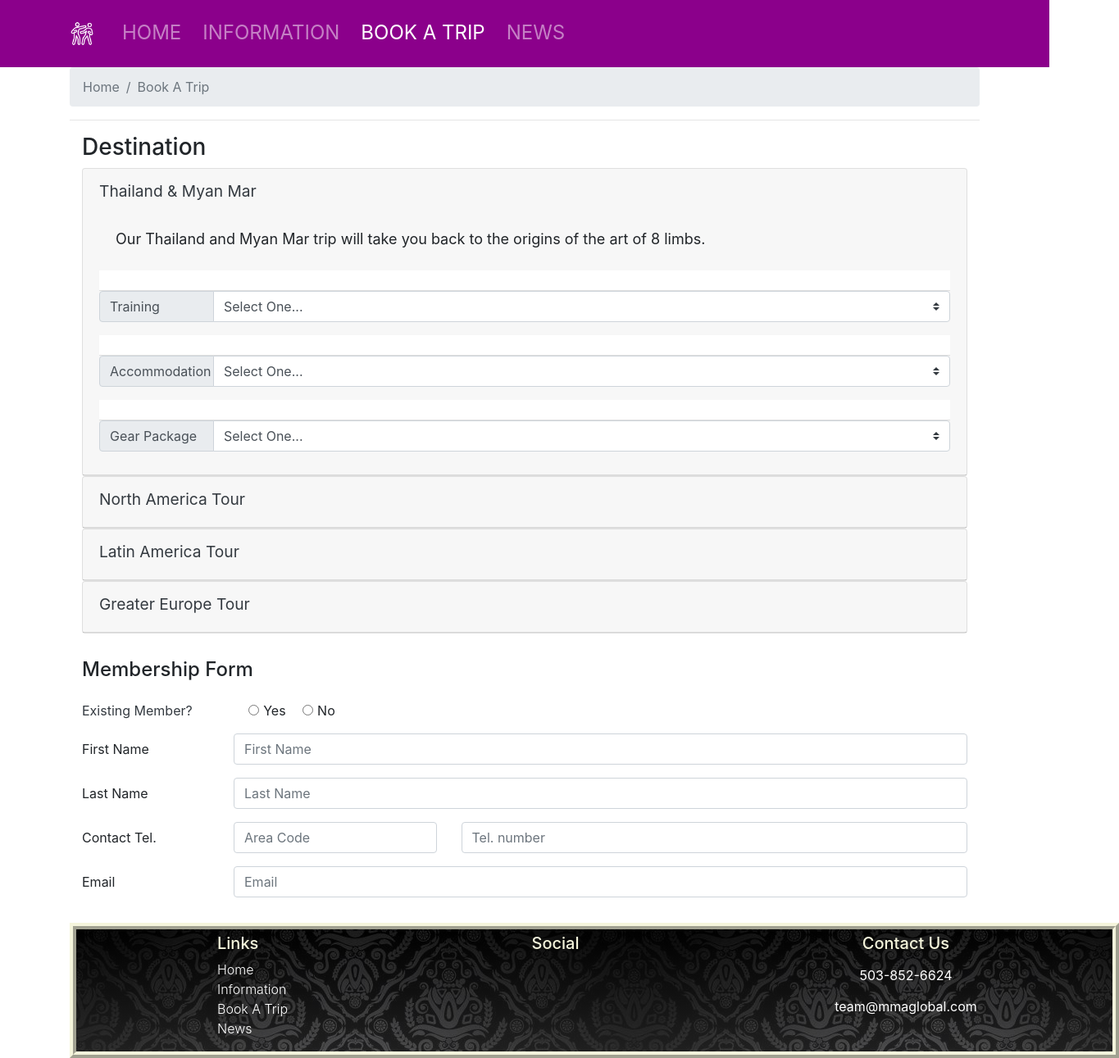
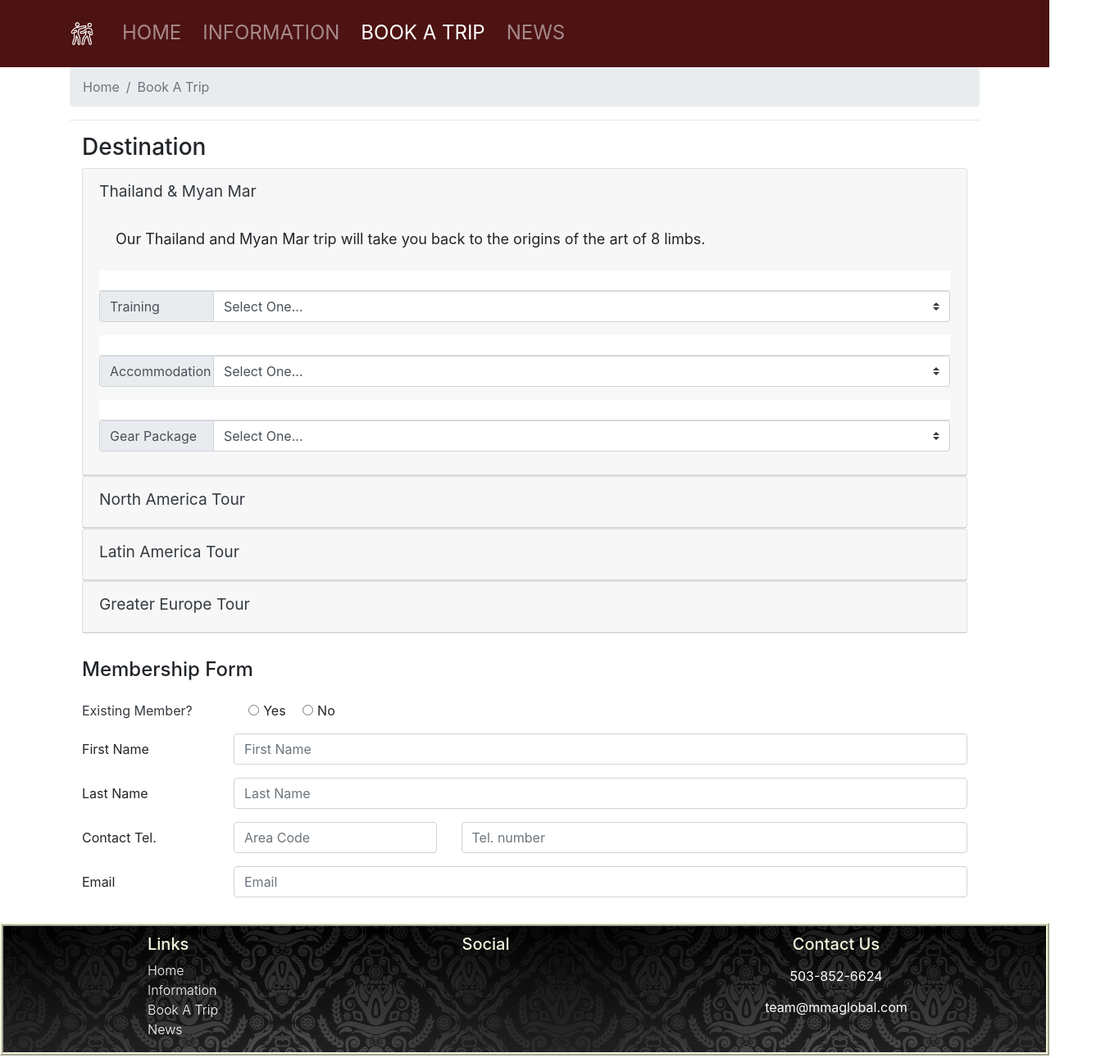
Before and after one commit to jomiddaugh/MMA-Global, a website: page bookatrip.html in a window 1280 px wide. Shown: the part 242-1533 px from the top of the page at 82% size, 1365 px wide, since content can reach past the window. Drawn offline with nearby package versions, Linux system fonts and the light colour scheme.

Commit message:
footerFix

```diff
--- a/css/styles.css
+++ b/css/styles.css
@@ -48,18 +48,19 @@
     color: beige;
     border-color: black;
     float:right;
+    margin-top: 150px;
 
 }
 
 footer {
-    padding-top: 5px;
+    padding-top: 10px;
     background-image: linear-gradient(rgba(0, 0, 0, 0.4), rgba(78, 78, 78, 0.4)),url(/img/bg.jpg);
     color: beige;
     font-weight: 300;
     border-style: ridge;
-    border-width: 8px;
+    border-width: 4px;
     border-color: beige;
-    width: 100vw;
+
 }
 
 h2 {
@@ -84,7 +85,7 @@ p {
 }
 
 .altnavbar {
-    background-color: darkmagenta;
+    background-color:rgb(77, 18, 18);
 
 }
 
@@ -92,6 +93,6 @@ p {
     height: 30vh;
     background-image: linear-gradient(rgba(0, 0, 0, 0.308), rgba(0, 0, 0, 0.4)),url(/img/bg.jpg);
     border-style: ridge;
-    border-width: 8px;
+    border-width: 4px;
     border-color: beige;
 }
```
Also changed, not shown: bookatrip.html (+1 -3 lines).
